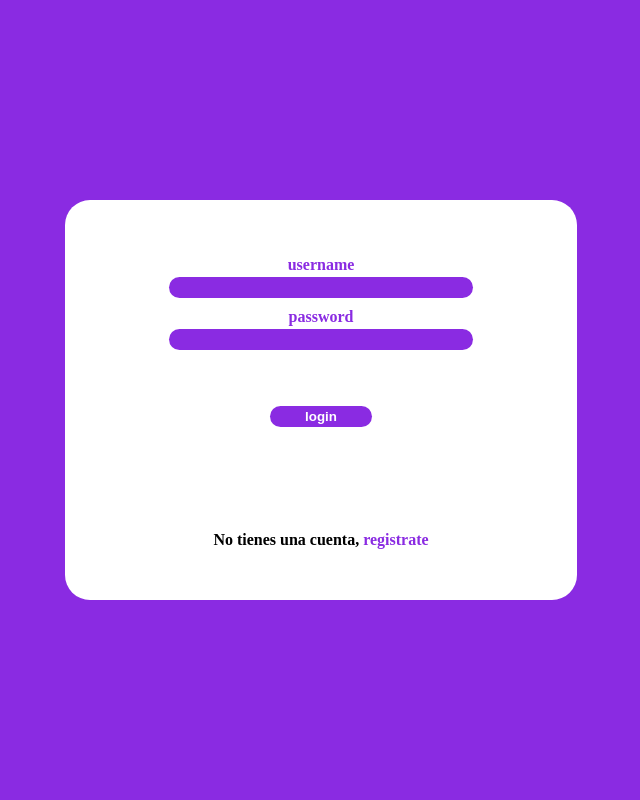
After one commit to human-toilet/Sistemas-Distribuidos, a Flask app: template src/app/authentication/templates/login.html in a window 1280 px wide. The commit adds this page. Shown: the whole page, without its empty margins (319-959 px from the left). Run offline with Flask 3, Linux system fonts and the light colour scheme; the template is opened without the code that fills it: values that come from a table or form of the project are taken from there, others are empty.

Commit message:
styles login

```diff
--- /dev/null
+++ b/src/app/authentication/__init__.py
@@ -0,0 +1,4 @@
+from flask import Blueprint
+
+auth = Blueprint('auth', __name__, template_folder='templates')
+import src.app.authentication.routes
--- a/src/app/routes.py
+++ b/src/app/authentication/routes.py
@@ -1,6 +1,6 @@
 from flask import redirect, url_for, render_template
-from src.app import auth, whatsapp
-from src.app.forms import Register, Login
+from src.app.authentication import auth
+from src.app.authentication.forms import Register, Login
 
 @auth.route('/', methods=['GET', 'POST'])
 def root():
@@ -12,4 +12,4 @@ def root():
     #return redirect(url_for('whatsapp.home'))
     return username
 
-  return render_template('auth/login.html', **context)
+  return render_template('login.html', **context)
--- a/src/app/templates/base.html
+++ b/src/app/authentication/templates/base.html
@@ -3,9 +3,9 @@
   <head>
     <meta charset="UTF-8">
     <meta name="viewport" content="width=device-width, initial-scale=1.0">
-    {%block link_styles%}
+    <title>Sex</title>
+    {%block styles_link%}
     {%endblock%}
-    <title>Sex</title>
   </head>
   <body>
     {% block content %}
--- /dev/null
+++ b/src/app/authentication/templates/login.html
@@ -0,0 +1,31 @@
+{%extends 'base.html'%}
+
+{%block styles_link%}
+<link rel="stylesheet" href="{{url_for('static', filename='styles/login.css')}}"/>
+{%endblock%}
+{%block content%}
+  <div class="container_principal">
+    <div class="container_login">
+      <form class="form_login">
+        {{form.hidden_tag()}}
+        <div class="container_fields">
+          <div class="element_form_login">
+            {{form.username.label}}
+            {{form.username}}
+          </div>
+          <div class="element_form_login">
+            {{form.password.label}}
+            {{form.password}}
+          </div>
+        </div>
+        <div class="container_button">
+          {{form.submit}}
+        </div>
+      </form>
+      <div class="container_foot_login">
+        <p>No tienes una cuenta, <a href="{{url_for('auth.root')}}">registrate</a></p>
+      </div>
+    </div>
+  </div>
+
+{%endblock%}
--- /dev/null
+++ b/src/app/static/styles/login.css
@@ -0,0 +1,109 @@
+*{
+  margin: 0;
+  padding: 0;
+}
+
+body{
+  background-color: blueviolet;
+}
+
+.container_principal{
+  display: flex;
+  align-items: center;
+  justify-content: center;
+  height: 100vh;
+  width: 100vw;
+}
+
+.container_login{
+  display: flex;
+  align-items: center;
+  justify-content: center;
+  flex-direction: column;
+  height: 50%;
+  width: 40%;
+  background-color: white;
+  border-radius: 25px;
+}
+
+.form_login{
+  display: flex;
+  align-items: center;
+  justify-content: flex-start;
+  flex-direction: column;
+  height: 70%;
+  width: 80%;
+}
+
+.container_fields{
+  display: flex;
+  align-items: center;
+  justify-content: flex-start;
+  flex-direction: column;
+  width: 100%;
+  height: 50%;
+}
+
+.element_form_login{
+  display: flex;
+  align-items: center;
+  justify-content: center;
+  flex-direction: column;
+  margin: 5px;
+  width: 90%;
+}
+
+.element_form_login label{
+  color: blueviolet;
+  font-weight: bold;
+  width: 100%;
+  display: flex;
+  align-items: center;
+  justify-content: center;
+  margin-bottom: 3px;
+  user-select: none;
+}
+
+.element_form_login input{
+  width: 80%;
+  background-color: blueviolet;
+  padding: 3px 5px;
+  border-radius: 25px;
+  color: white;
+  font-weight: bold;
+  border-style: none;
+}
+
+.container_button{
+  display: flex;
+  align-items: center;
+  justify-content: center;
+  margin-top: 15px;
+  width: 50%;
+}
+
+.container_button input{
+  background-color: blueviolet;
+  color: white;
+  font-weight: bold;
+  width: 50%;
+  padding: 3px 0;
+  border-radius: 15px;
+  border-style: none;
+  cursor: pointer;
+}
+
+.container_button input:hover{
+  background-color: peru;
+}
+
+.container_foot_login{
+  user-select: none;
+  font-weight: bold;
+}
+
+.container_foot_login a{
+  text-decoration: none;
+  font-weight: bold;
+  color: blueviolet;
+}
--- a/src/app/templates/app/home.html
+++ /dev/null
@@ -1,5 +0,0 @@
-{%extends 'base/base_authentication.html'}
-
-{%block content%}
-<h1>sex</h1>
-{%endblock%}
--- a/src/app/templates/base_app.html
+++ /dev/null
@@ -1,5 +0,0 @@
-{%extends 'base.html'%}
-
-{%block link_styles%}
-<link rel="stylesheet" href="../styles/base_app.css"/>
-{%endblock%}
--- a/src/app/templates/base_auth.html
+++ /dev/null
@@ -1,5 +0,0 @@
-{%extends 'base.html'%}
-
-{%block link_styles%}
-<link rel="stylesheet" href="url_for('styles', filename='base_auth.css')"/>
-{%endblock%}
```
Also changed, not shown: src/app/__init__.py (+1 -7 lines), src/app/styles/base_auth.css (deleted, +0 -8 lines), src/app/templates/auth/login.html (deleted, +0 -17 lines), src/app/authentication/forms.py (renamed from src/app/forms.py), src/app/authentication/templates/register.html (renamed from src/app/templates/auth/register.html), src/app/styles/base_app.css (deleted).
